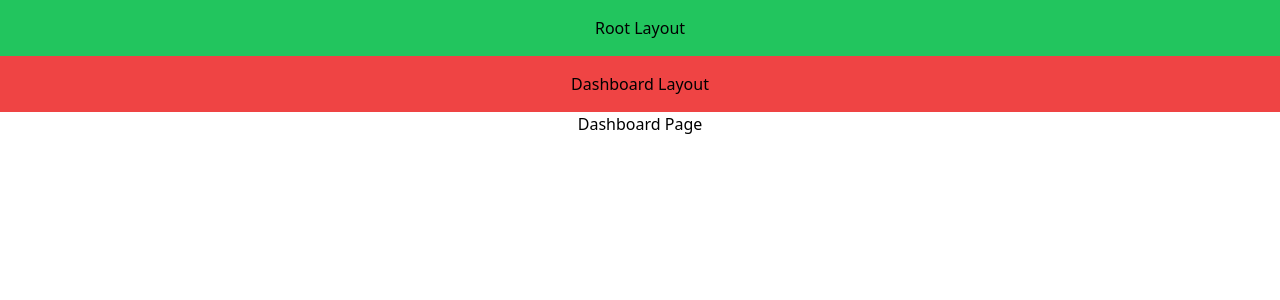
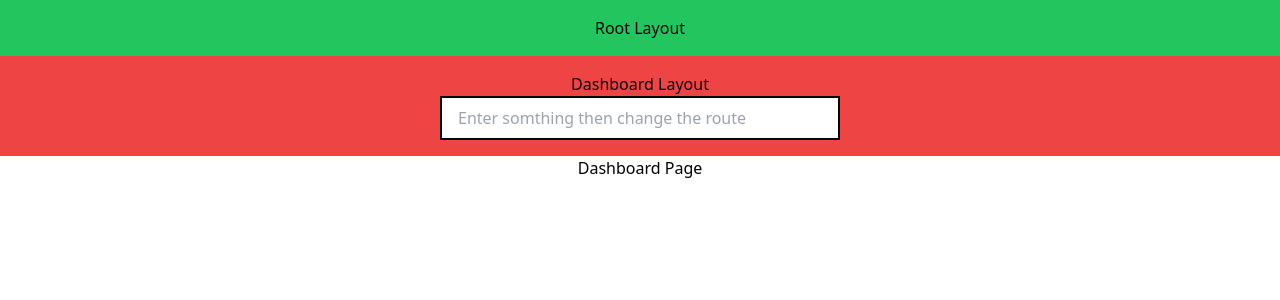
Before and after one commit to AmirmahdiMonzavi/next, a Next.js app: page /dashboard in a window 1280 px wide. Shown: the top 300 px of the page. Built offline with nearby package versions, Linux system fonts and the light colour scheme.

Commit message:
refactor(layout): change layout to template

```diff
--- a/app/dashboard/layout.tsx
+++ /dev/null
@@ -1,8 +0,0 @@
-export default function Layout({ children }: { children: React.ReactNode }) {
-  return (
-    <section>
-      <header className="bg-red-500 text-center  p-4">Dashboard Layout</header>
-      {children}
-    </section>
-  );
-}
--- /dev/null
+++ b/app/dashboard/template.tsx
@@ -0,0 +1,27 @@
+"use client";
+
+import { ChangeEvent, useState } from "react";
+
+export default function Template({ children }: { children: React.ReactNode }) {
+  const [value, setValue] = useState<string>();
+
+  const changeInputValue = (event: ChangeEvent<HTMLInputElement>) => {
+    setValue(event.currentTarget.value);
+  };
+
+  return (
+    <section>
+      <header className="bg-red-500 text-center p-4">
+        <h1>Dashboard Layout</h1>
+        <input
+          value={value}
+          onChange={changeInputValue}
+          type="text"
+          placeholder="Enter somthing then change the route"
+          className="px-4 py-2 w-[400px] border-2 border-black"
+        />
+      </header>
+      {children}
+    </section>
+  );
+}
```
